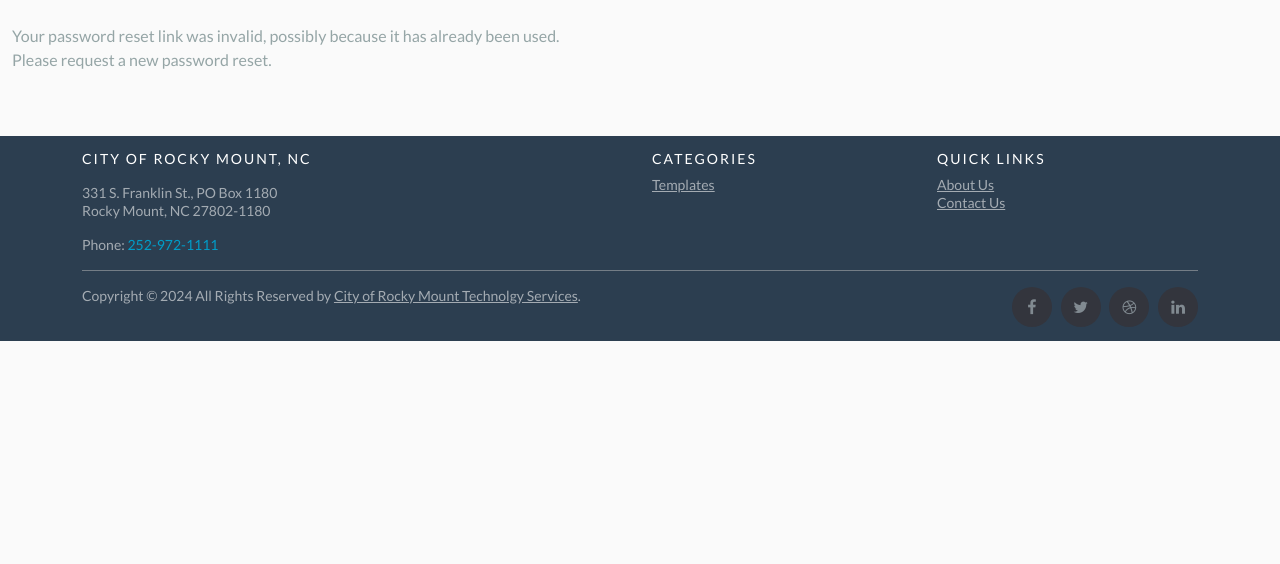
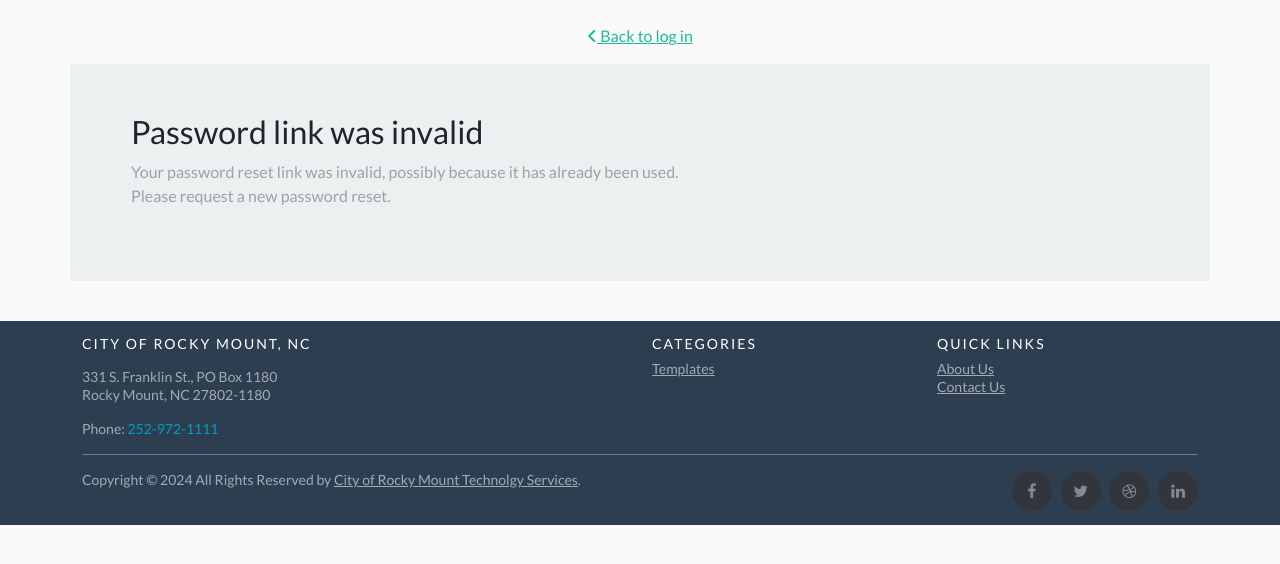
Before and after one commit to rockymount114/performance_app, a Django app: page /password_reset_confirm/1/1/ in a window 1280 px wide. Shown: the part 92-656 px from the top of the page. Run offline with Django 4.2, Linux system fonts and the light colour scheme; some libraries are stand-ins or nearby versions.

Commit message:
fixed password reset function

```diff
--- a/webapp/templates/webapp/password_reset_complete.html
+++ b/webapp/templates/webapp/password_reset_complete.html
@@ -18,12 +18,7 @@
                     <div class="signin-inner my-3 my-lg-0  shadow-soft border rounded border-light p-4 p-lg-5 w-100 fmxw-500">
                         <h1 class="h3">Password complete</h1>
                         <p class="mb-4">Your new password has been set you can login here <a href="{% url 'my-login' %}"> </p>
-                        <form action="#">
-                            <!-- Form -->
 
-                            <!-- End of Form -->
-
-                        </form>
                     </div>
                 </div>
             </div>
--- a/webapp/templates/webapp/password_reset_confirm.html
+++ b/webapp/templates/webapp/password_reset_confirm.html
@@ -3,37 +3,28 @@
 {% load custom_tags %}
 {% load crispy_forms_tags %}
 {% load widget_tweaks %}
+
 {% block title %}{{ user.first_name }} {{ user.last_name }}'s Profile{% endblock title %}
+
 {% block content %}
-
-
 <main>
-
     <!-- Section -->
-
     {% if validlink %}
     <section class="vh-lg-100 mt-4 mt-lg-0 bg-soft d-flex align-items-center">
-        <div class="container ">
+        <div class="container">
             <div class="row justify-content-center form-bg-image">
                 <p class="text-center"><a href="{% url 'my-login' %}" class="text-gray-700"><i class="fas fa-angle-left mr-2"></i> Back to log in</a></p>
                 <div class="col-12 d-flex align-items-center justify-content-center bg-light shadow-md">
-                    <div class="signin-inner my-3 my-lg-0  shadow-soft border rounded border-light p-4 p-lg-5 w-100 fmxw-500">
+                    <div class="signin-inner my-3 my-lg-0 shadow-soft border rounded border-light p-4 p-lg-5 w-100 fmxw-500">
                         <h1 class="h3">Password confirmation</h1>
                         <p class="mb-4 text-secondary">Please enter your new password below!</p>
-
-                        <form action="." method="POST">
+                        <form method="POST">
+                            {% csrf_token %}
                             <!-- Form -->
-
-
-                            {{ form}}
-
-
+                            {% crispy form %}
                             <!-- End of Form -->
-
+                            <button type="submit" class="btn btn-block btn-primary mt-3">Submit</button>
                         </form>
-
-                        <button type="submit" value="Change my password" class="btn btn-block btn-primary mt-3 ">Submit</button>
-
                     </div>
                 </div>
             </div>
@@ -42,13 +33,17 @@
 
     {% else %}
 
-    <p class="mb-4 text-secondary">Your password reset link was invalid, possibly because it has already been used.
-
-        <br class="mt-3">Please request a new password reset.</p>
-
+    <div class="container">
+        <div class="row justify-content-center form-bg-image">
+            <p class="text-center"><a href="{% url 'my-login' %}" class="text-gray-700"><i class="fas fa-angle-left mr-2"></i> Back to log in</a></p>
+            <div class="col-12 d-flex align-items-center justify-content-center bg-light shadow-md">
+                <div class="signin-inner my-3 my-lg-0 shadow-soft border rounded border-light p-4 p-lg-5 w-100 fmxw-500">
+                    <h1 class="h3">Password link was invalid</h1>
+                    <p class="mb-4 text-secondary">Your password reset link was invalid, possibly because it has already been used. <br class="mt-3">Please request a new password reset.</p>
+                </div>
+            </div>
+        </div>
+    </div>
     {% endif %}
-
 </main>
-
-
 {% endblock %}
```
